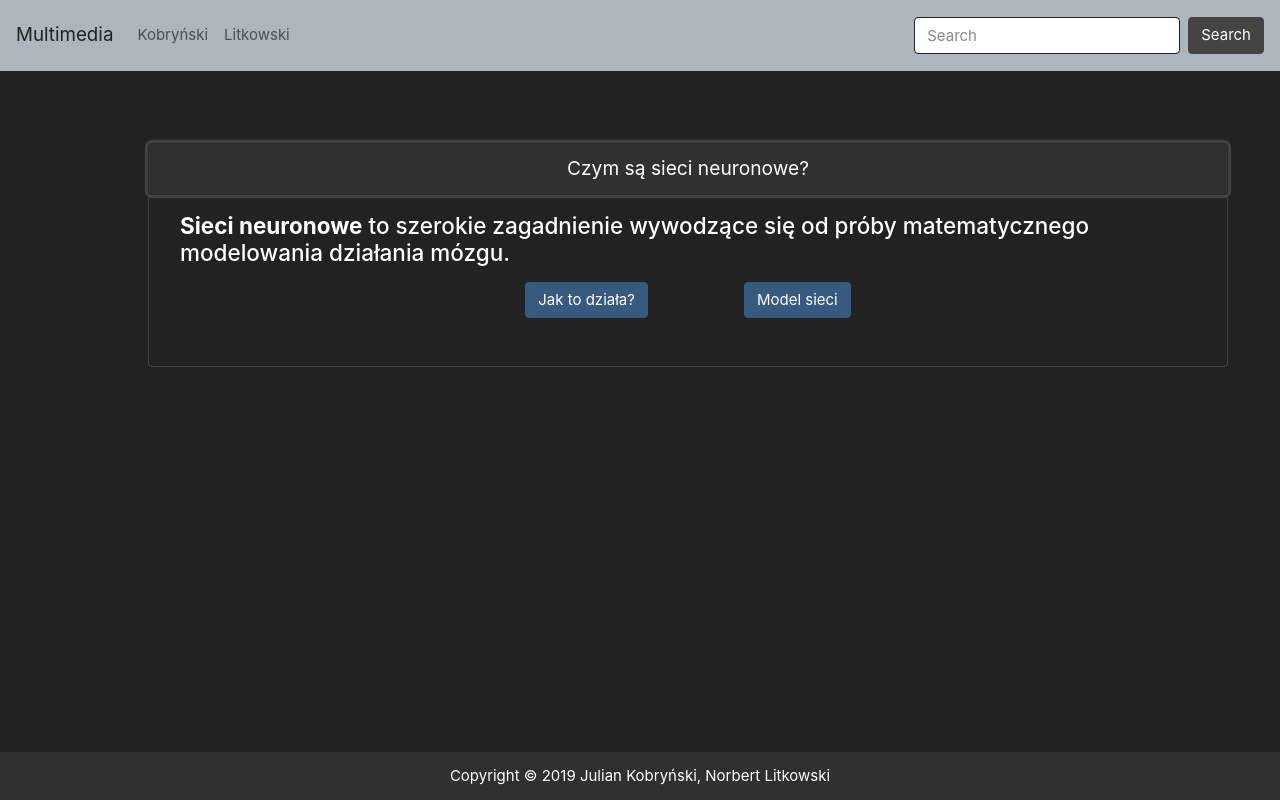
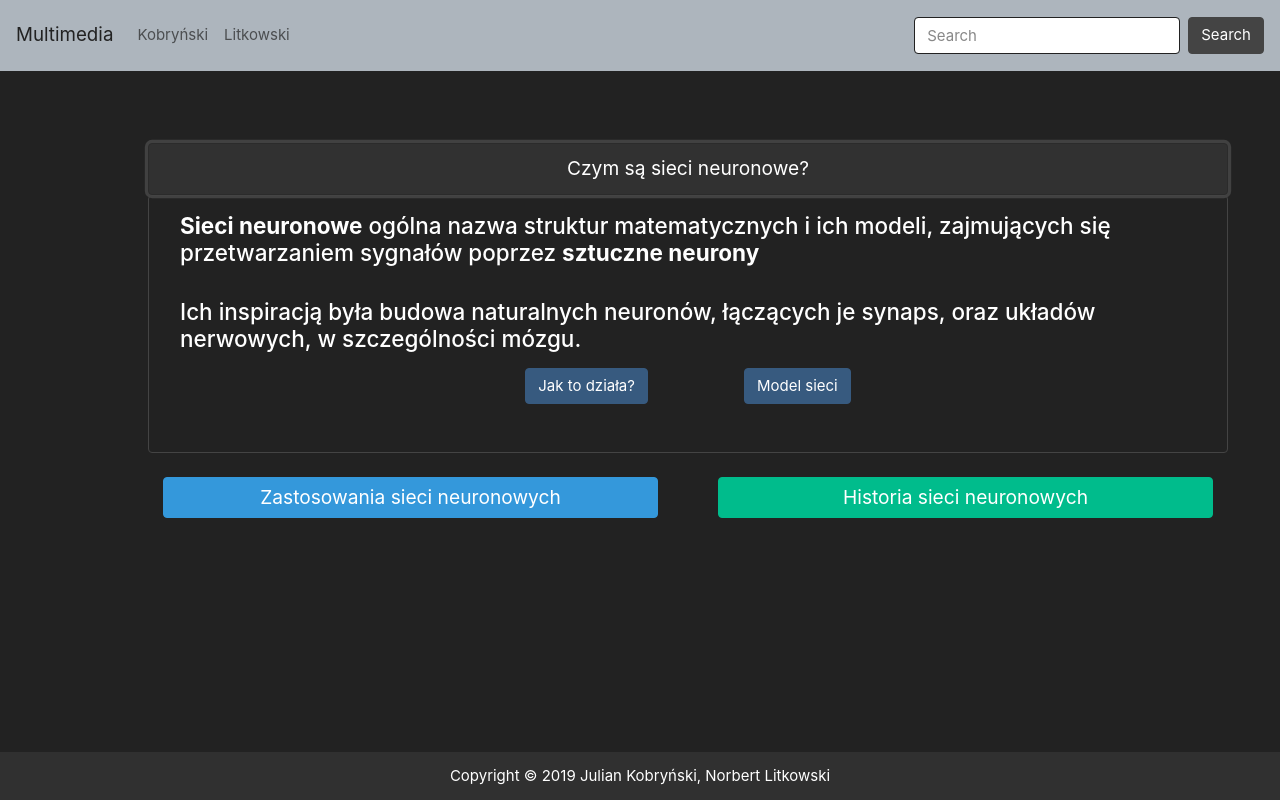
Before and after one commit to JKobrynski/DMUL, a React (Create React App) app: page /nn in a window 1280 px wide. Both pictures are taken after a click on the button "Czym są sieci neuronowe?". Built offline with nearby package versions, Linux system fonts and the light colour scheme.

Commit message:
Add new tabs on main page

```diff
--- a/src/components/NeuralNetworks/Homepage.js
+++ b/src/components/NeuralNetworks/Homepage.js
@@ -1,7 +1,7 @@
 import React, { Component } from "react";
 
 import Togglable from "../common/Togglable";
-import MainPage from "./MainPage";
+import MainTab from "./MainTab";
 
 class Homepage extends Component {
   render() {
@@ -12,14 +12,26 @@ class Homepage extends Component {
             <div className="container">
               <div className="row">
                 <h4 className="text-left m-3">
-                  <strong>Sieci neuronowe</strong> to szerokie zagadnienie
-                  wywodzące się od próby matematycznego modelowania działania
-                  mózgu.
+                  <strong>Sieci neuronowe</strong> ogólna nazwa struktur
+                  matematycznych i ich modeli, zajmujących się przetwarzaniem
+                  sygnałów poprzez <strong>sztuczne neurony</strong>
+                </h4>
+                <h4 className="text-left m-3">
+                  Ich inspiracją była budowa naturalnych neuronów, łączących je
+                  synaps, oraz układów nerwowych, w szczególności mózgu.
                 </h4>
               </div>
-              <MainPage />
+              <MainTab />
             </div>
           </Togglable>
+        </div>
+        <div className="row">
+          <div className="col-6">
+            <Togglable type="info" title="Zastosowania sieci neuronowych" />
+          </div>
+          <div className="col-6">
+            <Togglable type="success" title="Historia sieci neuronowych" />
+          </div>
         </div>
       </div>
     );
--- a/src/components/NeuralNetworks/MainPage.js
+++ b/src/components/NeuralNetworks/MainTab.js
@@ -2,7 +2,7 @@ import React, { Component } from "react";
 
 import NNImage from "../../assets/NNImages/nn.png";
 
-class MainPage extends Component {
+class MainTab extends Component {
   state = {
     selected: null,
     modelSelected: null,
@@ -164,4 +164,4 @@ class MainPage extends Component {
   }
 }
 
-export default MainPage;
+export default MainTab;
```
